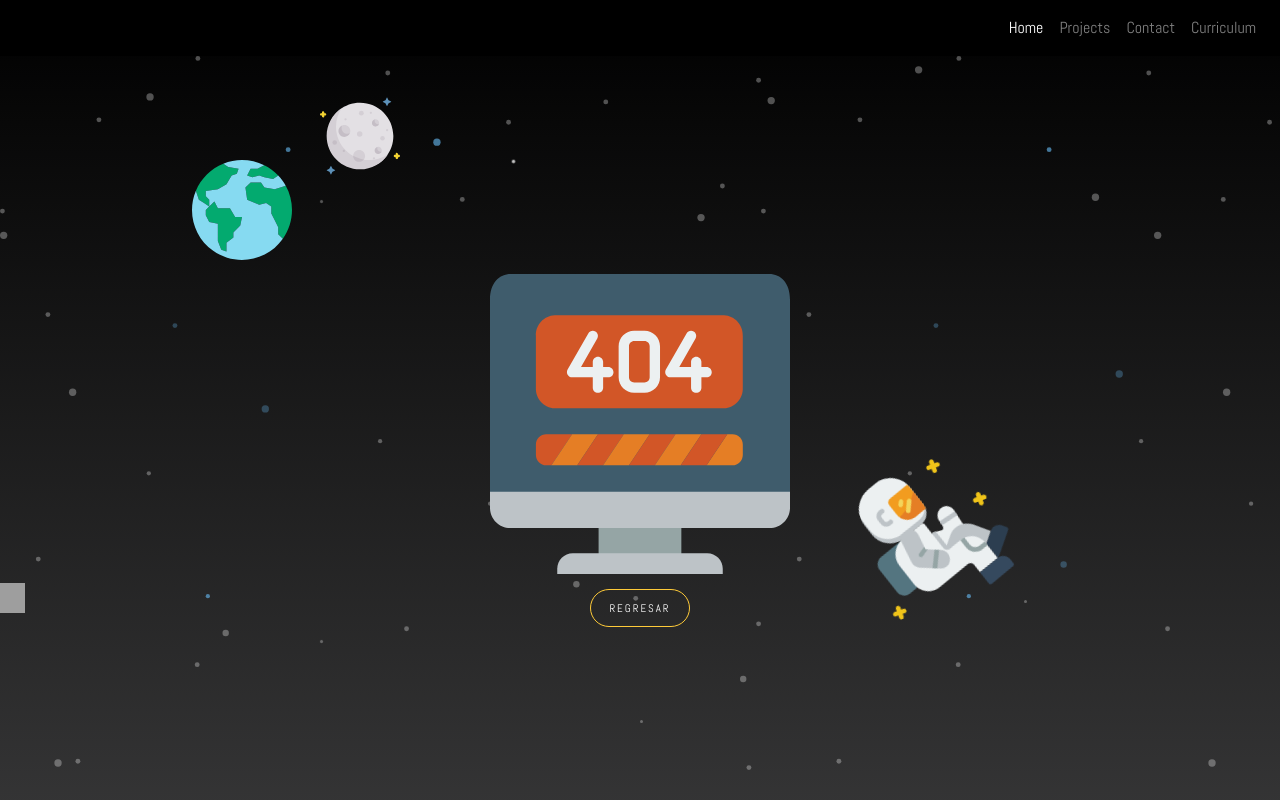
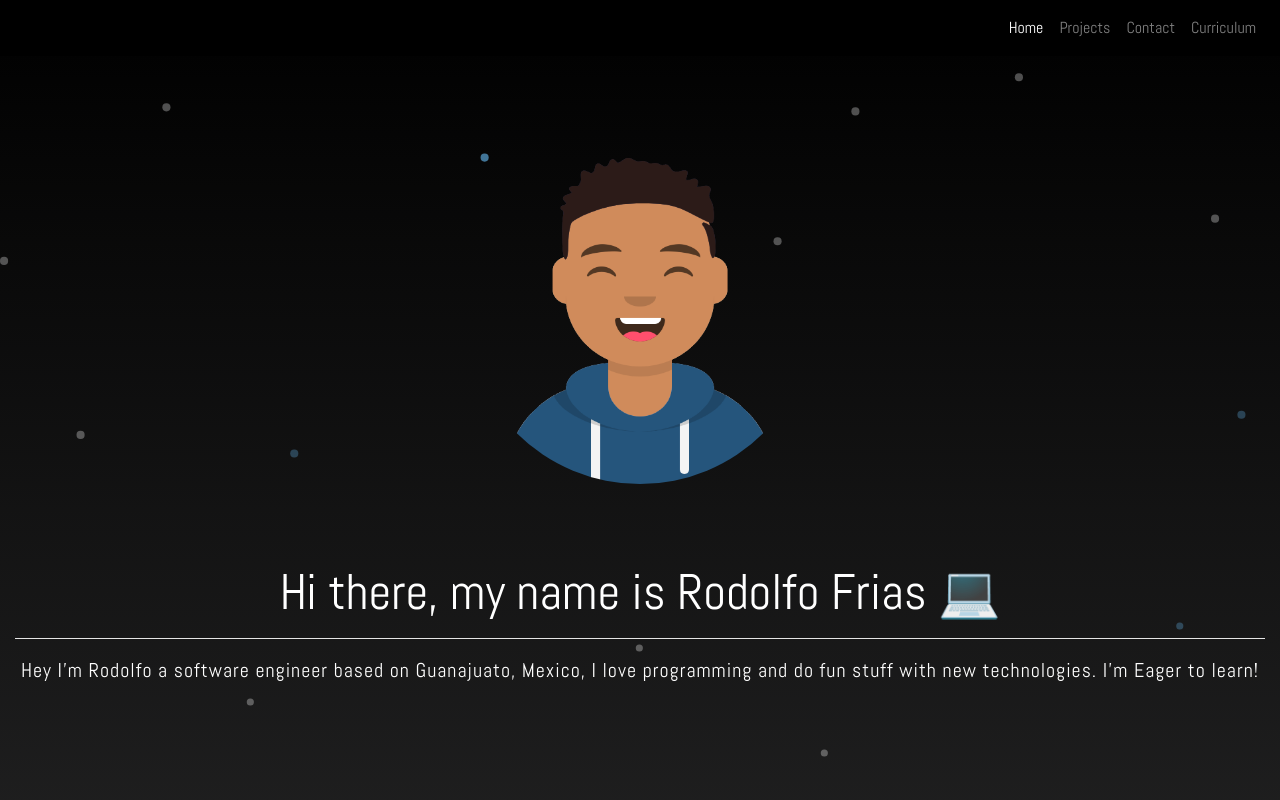
Before and after one commit to RodolfoFrias/rodolfofrias.dev, a React app: page /dashboard in a window 1280 px wide. Shown: the top 800 px of the page. Built offline with nearby package versions, Linux system fonts and the light colour scheme; no server answers; grey boxes are pictures that could not be loaded.

Commit message:
feat: start admin page

```diff
--- /dev/null
+++ b/public/assets/styles/AdminDashboard.scss
@@ -0,0 +1,4 @@
+.admin-dashboard{
+    height: 100vh;
+    padding: 1%;
+}
--- a/src/components/page/Introduction.jsx
+++ b/src/components/page/Introduction.jsx
@@ -13,8 +13,8 @@ const Introduction = () => (
                 <h1 className="text-center">Hi there, my name is Rodolfo Frias 💻</h1>
                 <hr/>
                 <p className="text-center">
-                   Hey i'm Rodolfo a software engineer based on Guanajuato, Mexico, i love programming
-                   and do fun stuff with new technologies. Eager to learn!
+                   Hey I'm Rodolfo a software engineer based on Guanajuato, Mexico, I love programming
+                   and do fun stuff with new technologies. I'm Eager to learn!
                 </p>
             </div>
         </div>
--- a/src/containers/Admin.jsx
+++ b/src/containers/Admin.jsx
@@ -0,0 +1,14 @@
+import React from 'react';
+import '../../public/assets/styles/AdminDashboard.scss';
+
+import Home from './Home';
+
+const Admin = () => {
+    return(
+        <>
+            <Home/>
+        </>
+    )
+}
+
+export default Admin;
--- a/src/routes/App.js
+++ b/src/routes/App.js
@@ -4,8 +4,8 @@ import Layout from '../components/page/Layout';
 import Home from '../containers/Home';
 import Login from '../containers/Login';
 import ProjectProfile from '../containers/ProfileProject';
+import Admin from '../containers/Admin';
 import NotFound from '../containers/NotFound';
-import Loader from '../components/shared/Loader';
 
 const App = () => (
     <BrowserRouter>
@@ -14,6 +14,7 @@ const App = () => (
                 <Route exact path="/" component={Home}/>
                 <Route exact path="/login" component={Login} />
                 <Route exact path="/project/:id" component={ProjectProfile} />
+                <Route exact path="/dashboard" component={Admin} />
                 <Route component={NotFound}/>
             </Switch>
         </Layout>
```
